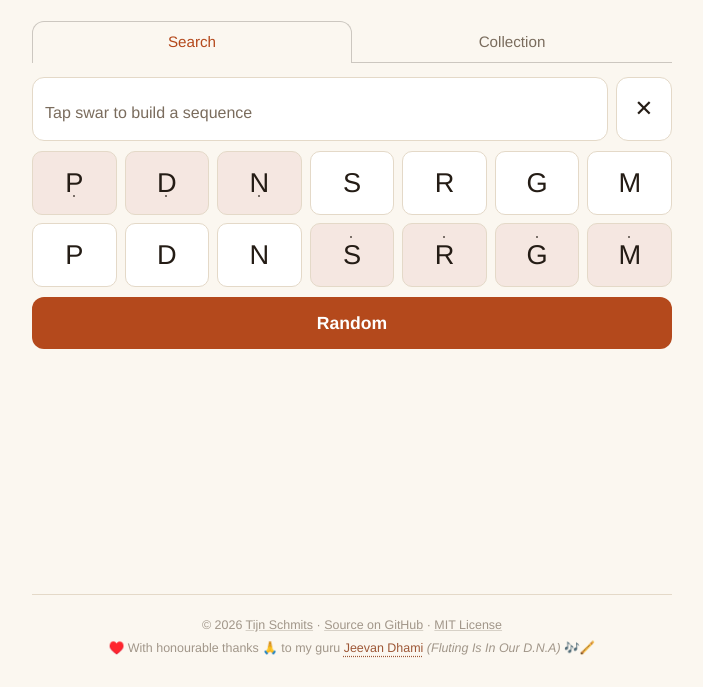
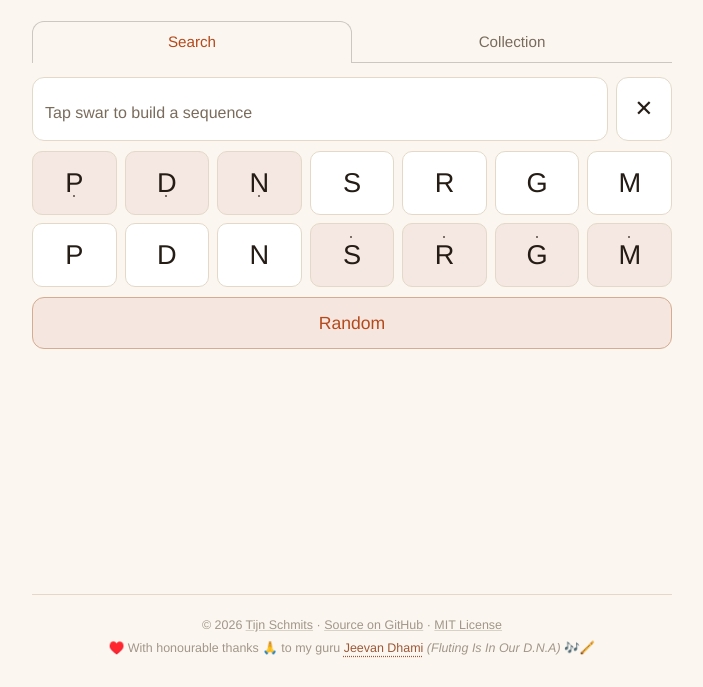
Before and after one commit to tschmits/alankara-kosha, a website with bundled scripts: page index.html in a window 1280 px wide. Shown: the part 113-800 px from the top of the page, without its empty margins (288-991 px from the left). Built offline with nearby package versions, Linux system fonts and the light colour scheme.

Commit message:
Random-knop zachter

```diff
--- a/style.css
+++ b/style.css
@@ -50,6 +50,9 @@ button { font: inherit; color: inherit; touch-action: manipulation; -webkit-tap-
   width: 100%; min-height: 52px; border: 0; border-radius: 12px; background: var(--accent); color: #fff;
   font-size: 1.1rem; font-weight: 600; cursor: pointer;
 }
+
+/* Random is een zachte actie: getinte vulling en accenttekst i.p.v. een vol oranje vlak (Print blijft de hoofdactie). */
+#random { background: color-mix(in srgb, var(--accent) 14%, var(--card)); color: var(--accent); border: 1px solid color-mix(in srgb, var(--accent) 32%, var(--line)); font-weight: 500; }
 
 #results { margin-top: 1rem; }
 ol { list-style: none; padding: 0; margin: 0; }
```
